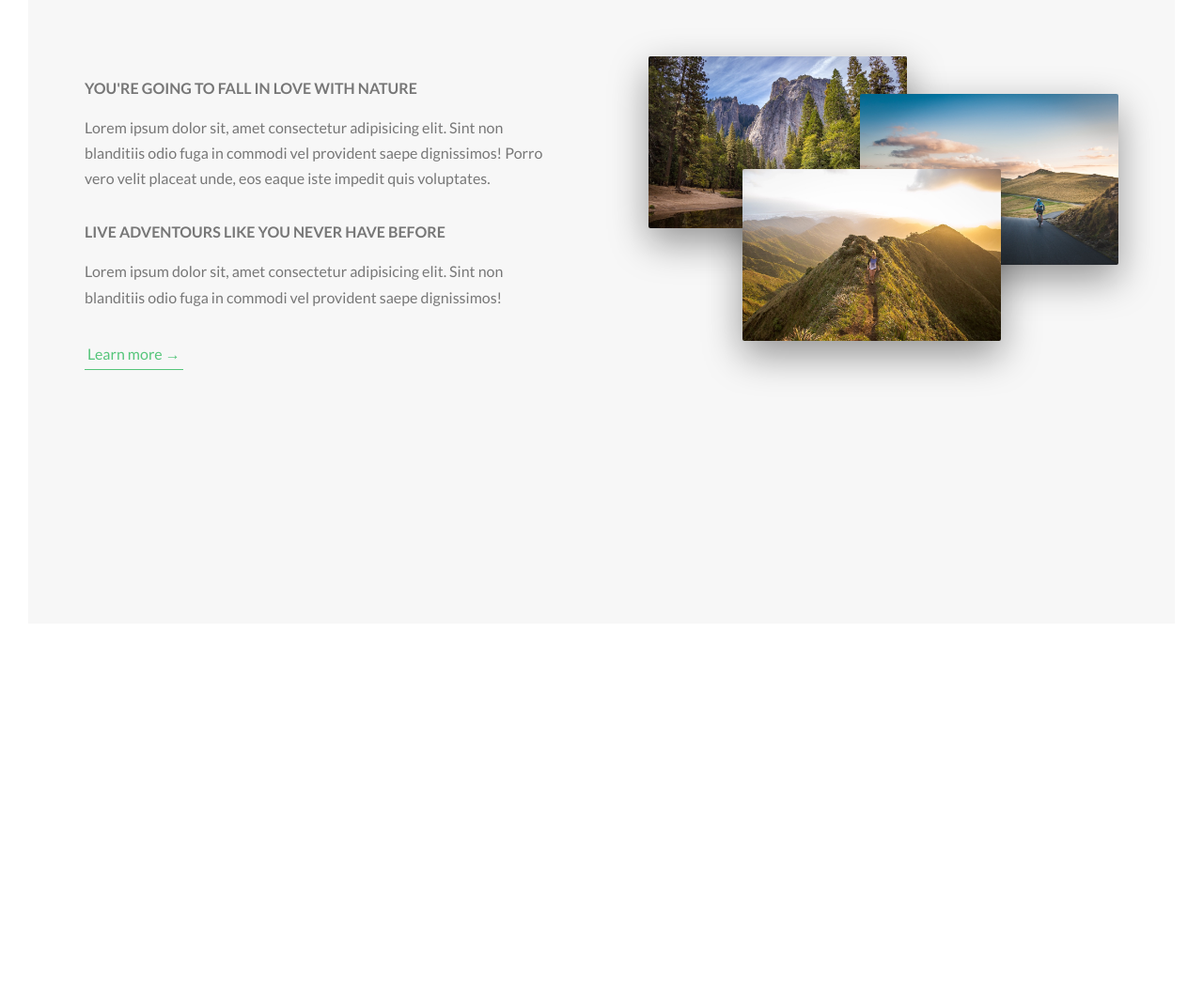
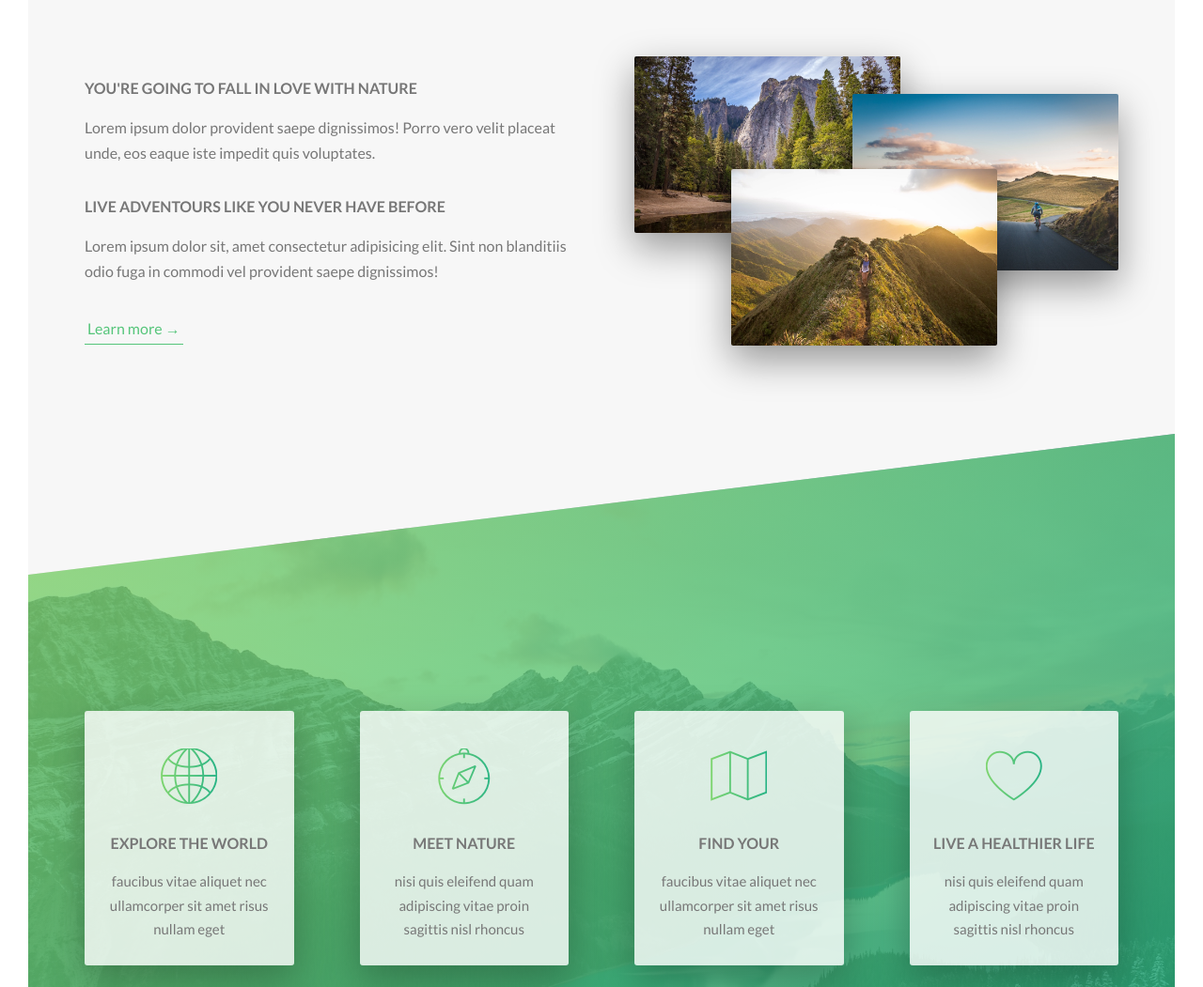
Before and after one commit to markgalang/Advance-CSS-and-SASS, a website: page Natours/index.html in a window 1280 px wide. Shown: the part 960-2011 px from the top of the page at 94% size. Before the commit the page ends 1654 px from the top, so only its background shows below. Drawn offline with Linux system fonts and the light colour scheme.

Commit message:
Features section

```diff
--- /dev/null
+++ b/Natours/css/icon-font.css
@@ -0,0 +1,445 @@
+@charset "UTF-8";
+
+@font-face {
+  font-family: "linea-basic-10";
+  src:url("fonts/linea-basic-10.eot");
+  src:url("fonts/linea-basic-10.eot?#iefix") format("embedded-opentype"),
+    url("fonts/linea-basic-10.woff") format("woff"),
+    url("fonts/linea-basic-10.ttf") format("truetype"),
+    url("fonts/linea-basic-10.svg#linea-basic-10") format("svg");
+  font-weight: normal;
+  font-style: normal;
+
+}
+
+[data-icon]:before {
+  font-family: "linea-basic-10" !important;
+  content: attr(data-icon);
+  font-style: normal !important;
+  font-weight: normal !important;
+  font-variant: normal !important;
+  text-transform: none !important;
+  speak: none;
+  line-height: 1;
+  -webkit-font-smoothing: antialiased;
+  -moz-osx-font-smoothing: grayscale;
+}
+
+[class^="icon-"]:before,
+[class*=" icon-"]:before {
+  font-family: "linea-basic-10" !important;
+  font-style: normal !important;
+  font-weight: normal !important;
+  font-variant: normal !important;
+  text-transform: none !important;
+  speak: none;
+  line-height: 1;
+  -webkit-font-smoothing: antialiased;
+  -moz-osx-font-smoothing: grayscale;
+}
+
+.icon-basic-accelerator:before {
+  content: "a";
+}
+.icon-basic-alarm:before {
+  content: "b";
+}
+.icon-basic-anchor:before {
+  content: "c";
+}
+.icon-basic-anticlockwise:before {
+  content: "d";
+}
+.icon-basic-archive:before {
+  content: "e";
+}
+.icon-basic-archive-full:before {
+  content: "f";
+}
+.icon-basic-ban:before {
+  content: "g";
+}
+.icon-basic-battery-charge:before {
+  content: "h";
+}
+.icon-basic-battery-empty:before {
+  content: "i";
+}
+.icon-basic-battery-full:before {
+  content: "j";
+}
+.icon-basic-battery-half:before {
+  content: "k";
+}
+.icon-basic-bolt:before {
+  content: "l";
+}
+.icon-basic-book:before {
+  content: "m";
+}
+.icon-basic-book-pen:before {
+  content: "n";
+}
+.icon-basic-book-pencil:before {
+  content: "o";
+}
+.icon-basic-bookmark:before {
+  content: "p";
+}
+.icon-basic-calculator:before {
+  content: "q";
+}
+.icon-basic-calendar:before {
+  content: "r";
+}
+.icon-basic-cards-diamonds:before {
+  content: "s";
+}
+.icon-basic-cards-hearts:before {
+  content: "t";
+}
+.icon-basic-case:before {
+  content: "u";
+}
+.icon-basic-chronometer:before {
+  content: "v";
+}
+.icon-basic-clessidre:before {
+  content: "w";
+}
+.icon-basic-clock:before {
+  content: "x";
+}
+.icon-basic-clockwise:before {
+  content: "y";
+}
+.icon-basic-cloud:before {
+  content: "z";
+}
+.icon-basic-clubs:before {
+  content: "A";
+}
+.icon-basic-compass:before {
+  content: "B";
+}
+.icon-basic-cup:before {
+  content: "C";
+}
+.icon-basic-diamonds:before {
+  content: "D";
+}
+.icon-basic-display:before {
+  content: "E";
+}
+.icon-basic-download:before {
+  content: "F";
+}
+.icon-basic-exclamation:before {
+  content: "G";
+}
+.icon-basic-eye:before {
+  content: "H";
+}
+.icon-basic-eye-closed:before {
+  content: "I";
+}
+.icon-basic-female:before {
+  content: "J";
+}
+.icon-basic-flag1:before {
+  content: "K";
+}
+.icon-basic-flag2:before {
+  content: "L";
+}
+.icon-basic-floppydisk:before {
+  content: "M";
+}
+.icon-basic-folder:before {
+  content: "N";
+}
+.icon-basic-folder-multiple:before {
+  content: "O";
+}
+.icon-basic-gear:before {
+  content: "P";
+}
+.icon-basic-geolocalize-01:before {
+  content: "Q";
+}
+.icon-basic-geolocalize-05:before {
+  content: "R";
+}
+.icon-basic-globe:before {
+  content: "S";
+}
+.icon-basic-gunsight:before {
+  content: "T";
+}
+.icon-basic-hammer:before {
+  content: "U";
+}
+.icon-basic-headset:before {
+  content: "V";
+}
+.icon-basic-heart:before {
+  content: "W";
+}
+.icon-basic-heart-broken:before {
+  content: "X";
+}
+.icon-basic-helm:before {
+  content: "Y";
+}
+.icon-basic-home:before {
+  content: "Z";
+}
+.icon-basic-info:before {
+  content: "0";
+}
+.icon-basic-ipod:before {
+  content: "1";
+}
+.icon-basic-joypad:before {
+  content: "2";
+}
+.icon-basic-key:before {
+  content: "3";
+}
+.icon-basic-keyboard:before {
+  content: "4";
+}
+.icon-basic-laptop:before {
+  content: "5";
+}
+.icon-basic-life-buoy:before {
+  content: "6";
+}
+.icon-basic-lightbulb:before {
+  content: "7";
+}
+.icon-basic-link:before {
+  content: "8";
+}
+.icon-basic-lock:before {
+  content: "9";
+}
+.icon-basic-lock-open:before {
+  content: "!";
+}
+.icon-basic-magic-mouse:before {
+  content: "\"";
+}
+.icon-basic-magnifier:before {
+  content: "#";
+}
+.icon-basic-magnifier-minus:before {
+  content: "$";
+}
+.icon-basic-magnifier-plus:before {
+  content: "%";
+}
+.icon-basic-mail:before {
+  content: "&";
+}
+.icon-basic-mail-multiple:before {
+  content: "'";
+}
+.icon-basic-mail-open:before {
+  content: "(";
+}
+.icon-basic-mail-open-text:before {
+  content: ")";
+}
+.icon-basic-male:before {
+  content: "*";
+}
+.icon-basic-map:before {
+  content: "+";
+}
+.icon-basic-message:before {
+  content: ",";
+}
+.icon-basic-message-multiple:before {
+  content: "-";
+}
+.icon-basic-message-txt:before {
+  content: ".";
+}
+.icon-basic-mixer2:before {
+  content: "/";
+}
+.icon-basic-mouse:before {
+  content: ":";
+}
+.icon-basic-notebook:before {
+  content: ";";
+}
+.icon-basic-notebook-pen:before {
+  content: "<";
+}
+.icon-basic-notebook-pencil:before {
+  content: "=";
+}
+.icon-basic-paperplane:before {
+  content: ">";
+}
+.icon-basic-pencil-ruler:before {
+  content: "?";
+}
+.icon-basic-pencil-ruler-pen:before {
+  content: "@";
+}
+.icon-basic-photo:before {
+  content: "[";
+}
+.icon-basic-picture:before {
+  content: "]";
+}
+.icon-basic-picture-multiple:before {
+  content: "^";
+}
+.icon-basic-pin1:before {
+  content: "_";
+}
+.icon-basic-pin2:before {
+  content: "`";
+}
+.icon-basic-postcard:before {
+  content: "{";
+}
+.icon-basic-postcard-multiple:before {
+  content: "|";
+}
+.icon-basic-printer:before {
+  content: "}";
+}
+.icon-basic-question:before {
+  content: "~";
+}
+.icon-basic-rss:before {
+  content: "\\";
+}
+.icon-basic-server:before {
+  content: "\e000";
+}
+.icon-basic-server2:before {
+  content: "\e001";
+}
+.icon-basic-server-cloud:before {
+  content: "\e002";
+}
+.icon-basic-server-download:before {
+  content: "\e003";
+}
+.icon-basic-server-upload:before {
+  content: "\e004";
+}
+.icon-basic-settings:before {
+  content: "\e005";
+}
+.icon-basic-share:before {
+  content: "\e006";
+}
+.icon-basic-sheet:before {
+  content: "\e007";
+}
+.icon-basic-sheet-multiple:before {
+  content: "\e008";
+}
+.icon-basic-sheet-pen:before {
+  content: "\e009";
+}
+.icon-basic-sheet-pencil:before {
+  content: "\e00a";
+}
+.icon-basic-sheet-txt:before {
+  content: "\e00b";
+}
+.icon-basic-signs:before {
+  content: "\e00c";
+}
+.icon-basic-smartphone:before {
+  content: "\e00d";
+}
+.icon-basic-spades:before {
+  content: "\e00e";
+}
+.icon-basic-spread:before {
+  content: "\e00f";
+}
+.icon-basic-spread-bookmark:before {
+  content: "\e010";
+}
+.icon-basic-spread-text:before {
+  content: "\e011";
+}
+.icon-basic-spread-text-bookmark:before {
+  content: "\e012";
+}
+.icon-basic-star:before {
+  content: "\e013";
+}
+.icon-basic-tablet:before {
+  content: "\e014";
+}
+.icon-basic-target:before {
+  content: "\e015";
+}
+.icon-basic-todo:before {
+  content: "\e016";
+}
+.icon-basic-todo-pen:before {
+  content: "\e017";
+}
+.icon-basic-todo-pencil:before {
+  content: "\e018";
+}
+.icon-basic-todo-txt:before {
+  content: "\e019";
+}
+.icon-basic-todolist-pen:before {
+  content: "\e01a";
+}
+.icon-basic-todolist-pencil:before {
+  content: "\e01b";
+}
+.icon-basic-trashcan:before {
+  content: "\e01c";
+}
+.icon-basic-trashcan-full:before {
+  content: "\e01d";
+}
+.icon-basic-trashcan-refresh:before {
+  content: "\e01e";
+}
+.icon-basic-trashcan-remove:before {
+  content: "\e01f";
+}
+.icon-basic-upload:before {
+  content: "\e020";
+}
+.icon-basic-usb:before {
+  content: "\e021";
+}
+.icon-basic-video:before {
+  content: "\e022";
+}
+.icon-basic-watch:before {
+  content: "\e023";
+}
+.icon-basic-webpage:before {
+  content: "\e024";
+}
+.icon-basic-webpage-img-txt:before {
+  content: "\e025";
+}
+.icon-basic-webpage-multiple:before {
+  content: "\e026";
+}
+.icon-basic-webpage-txt:before {
+  content: "\e027";
+}
+.icon-basic-world:before {
+  content: "\e028";
+}
--- a/Natours/index.html
+++ b/Natours/index.html
@@ -9,7 +9,7 @@
       rel="stylesheet"
     />
 
-    <!-- <link rel="stylesheet" href="css/icon-font.css" /> -->
+    <link rel="stylesheet" href="css/icon-font.css" />
     <link rel="stylesheet" href="styles/main.css" />
     <link rel="shortcut icon" type="image/png" href="img/favicon.png" />
 
@@ -45,8 +45,7 @@
               You're going to fall in love with nature
             </h3>
             <p class="paragraph">
-              Lorem ipsum dolor sit, amet consectetur adipisicing elit. Sint non
-              blanditiis odio fuga in commodi vel provident saepe dignissimos!
+              Lorem ipsum dolor provident saepe dignissimos!
               Porro vero velit placeat unde, eos eaque iste impedit quis
               voluptates.
             </p>
@@ -83,6 +82,52 @@
           </div>
         </div>
       </section>
+
+      <section class="section-features">
+        <div class="row">
+          <div class="col-1-of-4">
+            <div class="feature-box ">
+              <i class="feature-box__icon icon-basic-world"></i>
+              <h3 class="heading-tertiary u-margin-bottom-small">Explore the world</h3>
+              <p class="feature-box__text">
+                faucibus vitae aliquet nec ullamcorper sit amet risus nullam eget
+              </p>
+            </div>
+          </div>
+        <div class="row">
+          <div class="col-1-of-4">
+            <div class="feature-box ">
+              <i class="feature-box__icon icon-basic-compass"></i>
+              <h3 class="heading-tertiary u-margin-bottom-small">Meet Nature</h3>
+              <p class="feature-box__text">
+                nisi quis eleifend quam adipiscing vitae proin sagittis nisl rhoncus
+              </p>
+            </div>
+          </div>
+        <div class="row">
+          <div class="col-1-of-4">
+            <div class="feature-box ">
+              <i class="feature-box__icon icon-basic-map"></i>
+              <h3 class="heading-tertiary u-margin-bottom-small">Find your</h3>
+              <p class="feature-box__text">
+                faucibus vitae aliquet nec ullamcorper sit amet risus nullam eget
+              </p>
+            </div>
+          </div>
+        <div class="row">
+          <div class="col-1-of-4">
+            <div class="feature-box ">
+              <i class="feature-box__icon icon-basic-heart"></i>
+              <h3 class="heading-tertiary u-margin-bottom-small">Live a healthier life</h3>
+              <p class="feature-box__text">
+                nisi quis eleifend quam adipiscing vitae proin sagittis nisl rhoncus
+              </p>
+            </div>
+          </div>
+        </div>
+      </section>
+
+
     </main>
 
     <!-- <section class="grid-test">
--- a/Natours/styles/abstracts/_variables.scss
+++ b/Natours/styles/abstracts/_variables.scss
@@ -12,4 +12,4 @@ $default-font-size: 1.6rem;
 // GRID
 $grid-width: 114rem;
 $gutter-vertical: 8rem;
-$gutter-horizontal: 6rem;
+$gutter-horizontal: 3rem;
--- /dev/null
+++ b/Natours/styles/components/_feature-box.scss
@@ -0,0 +1,26 @@
+.feature-box {
+  background-color: rgba($color-white, 0.8);
+  font-size: 1.5rem;
+  padding: 2.5rem;
+  text-align: center;
+  border-radius: 3px;
+  box-shadow: 0 1.5rem 4rem rgba($color-black, 0.25);
+  transition: all 0.3s;
+
+  &__icon {
+    font-size: 6rem;
+    margin-bottom: 0.5 rem;
+    background-image: linear-gradient(
+      to right,
+      $color-primary-light,
+      $color-primary-dark
+    );
+    background-clip: text;
+    -webkit-background-clip: text;
+    color: transparent;
+  }
+
+  &:hover {
+    transform: translateY(-1.5rem) scale(1.03);
+  }
+}
--- a/Natours/styles/main.scss
+++ b/Natours/styles/main.scss
@@ -9,6 +9,7 @@
 
 @import "./components/button";
 @import "./components/composition";
+@import "./components/feature-box";
 
 @import "./layout/header";
 @import "./layout/grid";
--- a/Natours/styles/pages/_home.scss
+++ b/Natours/styles/pages/_home.scss
@@ -3,3 +3,19 @@
   padding: 25rem 0;
   margin-top: -20vh;
 }
+
+.section-features {
+  padding: 20rem 0;
+  background-image: linear-gradient(
+      to right bottom,
+      rgba($color-primary-light, 0.8),
+      rgba($color-primary-dark, 0.8)
+    ),
+    url("../img/nat-4.jpg");
+  background-size: cover;
+  transform: skewY(-7deg) translateY(-10rem);
+
+  & > * {
+    transform: skewY(7deg);
+  }
+}
```
Also changed, not shown: Natours/css/fonts/linea-basic-10.ttf (added), Natours/css/fonts/linea-basic-10.woff (added), Natours/styles/main.css, 3 other files.
